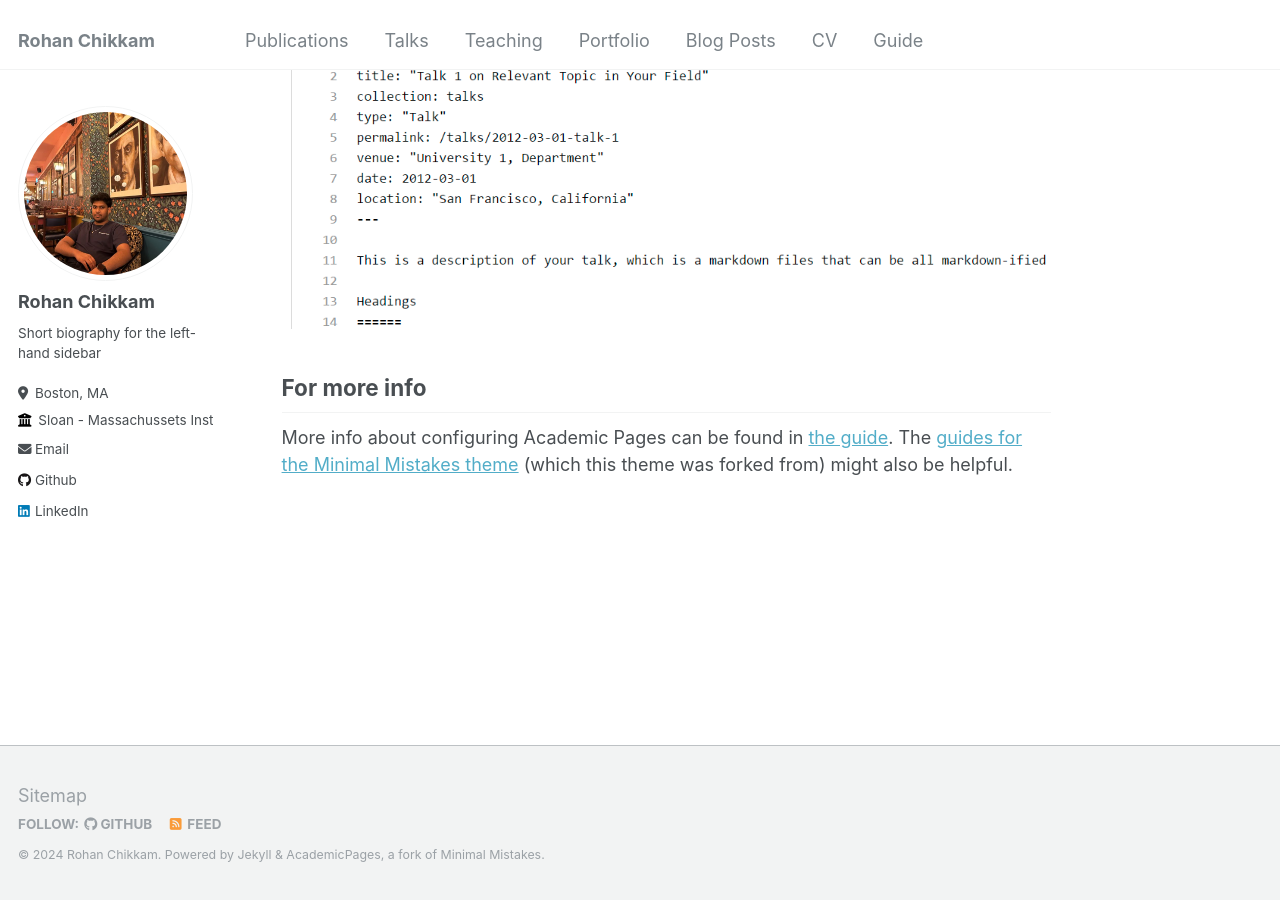
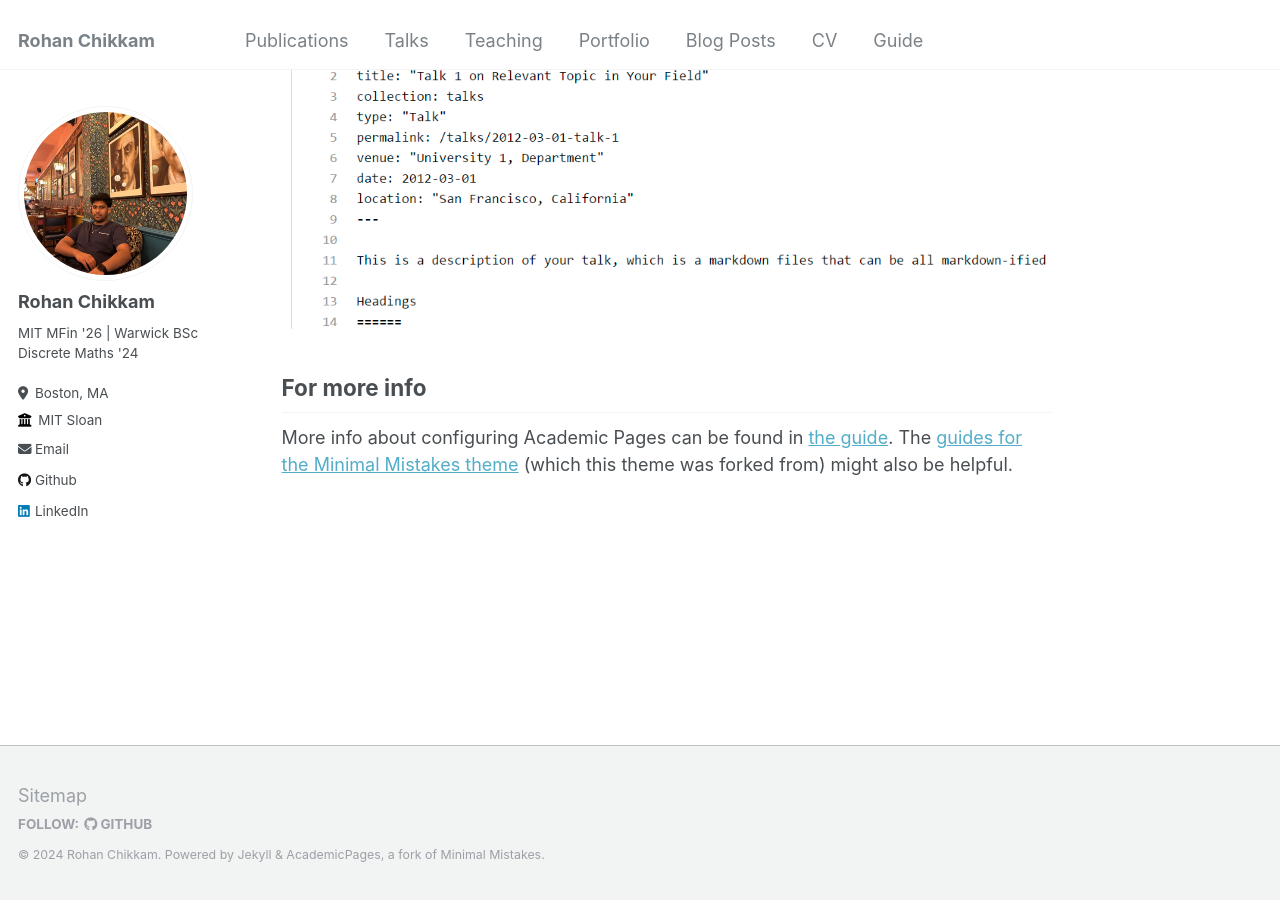
Before and after one commit to chikro1/Personal-Website, a Jekyll site: the page built from _pages/about.md, in a window 1280 px wide and 900 px high, scrolled down 2660 px. Built offline with Jekyll 4.4.1, drawn with Linux system fonts in a browser that asks for light colours.

Commit message:
Updated info

```diff
--- a/_config.yml
+++ b/_config.yml
@@ -24,9 +24,9 @@ author:
   avatar           : "Cafe.jpg"
   name             : "Rohan Chikkam"
   pronouns         : # example: "she/her"
-  bio              : "Short biography for the left-hand sidebar"
+  bio              : "MIT MFin '26 | Warwick BSc Discrete Maths '24"
   location         : "Boston, MA"
-  employer         : "Sloan - Massachussets Institute of Technology"
+  employer         : "MIT Sloan"
   uri              : # URL
   email            : "hello@rchikkam.co.uk"
 
@@ -90,7 +90,7 @@ comments:
   facebook:
     appid                :
     num_posts            : # 5 (default)
-    colorscheme          : # "light" (default), "dark"
+    colorscheme          : "dark" # "light" (default), "dark"
 staticman:
   allowedFields          : ['name', 'email', 'url', 'message']
   branch                 : "gh-pages" # "master", "gh-pages"
@@ -108,7 +108,7 @@ staticman:
       options:
         format           : "iso8601" # "iso8601" (default), "timestamp-seconds", "timestamp-milliseconds"
 atom_feed:
-  hide                   : false     # change to true to hide the RSS feed in the footer
+  hide                   : true     # change to true to hide the RSS feed in the footer
   path                   : # blank (default) uses feed.xml
 
 
```
Also changed, not shown: README.md (+1 -1 lines).
